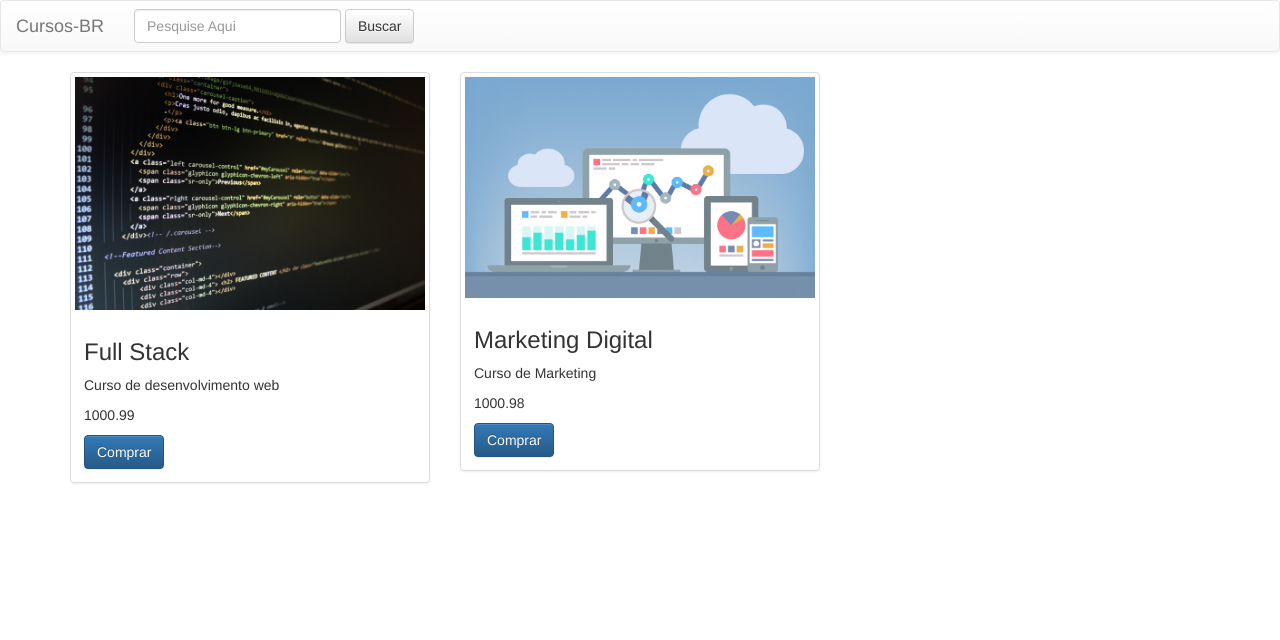
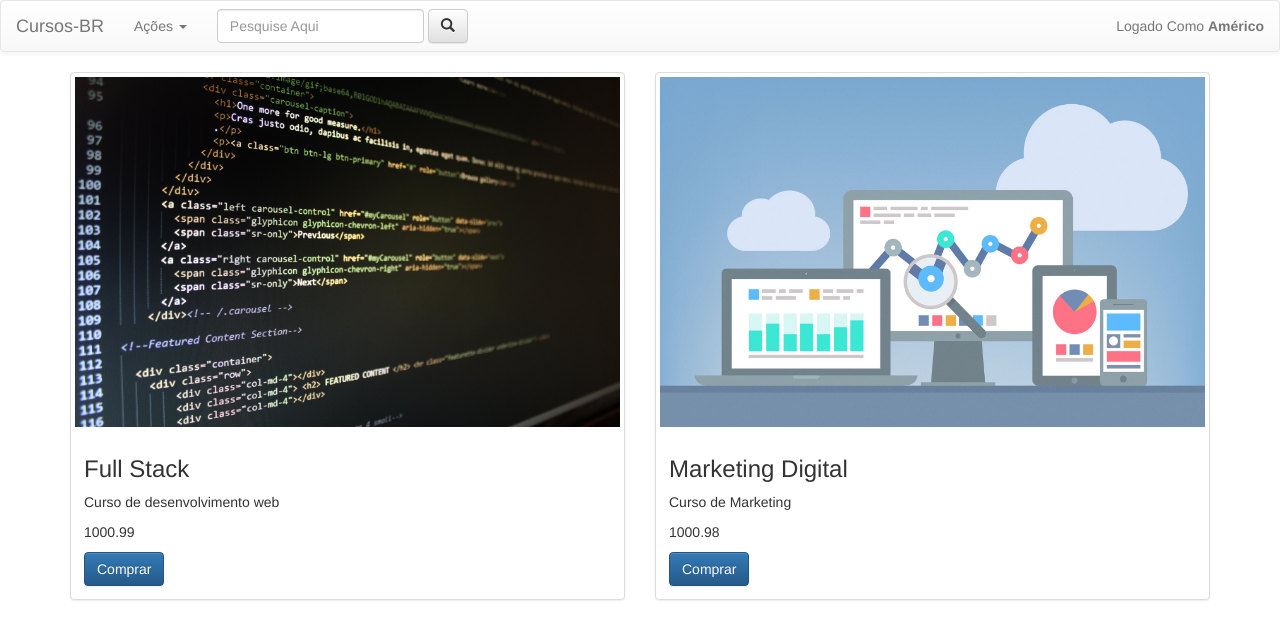
Before and after one commit to americosly/Projeto-CursoPHP, a PHP site: page / in a window 1280 px wide. Shown: the top 640 px of the page. Run offline with PHP 8.4, Linux system fonts and the light colour scheme.

Commit message:
Adicionado funcionalidade de admin no menu

```diff
--- a/assets/css/style.css
+++ b/assets/css/style.css
@@ -0,0 +1,5 @@
+.thumbnail a>img,
+.thumbnail>img {
+    height: 350px;
+    width: 600px;
+}
--- a/index.php
+++ b/index.php
@@ -8,6 +8,13 @@
     $descricaoCurso2 = "Curso de Marketing";
     $valorCurso2 = 1000.98;
     $imagemCurso2 = "marketing.jpg";
+
+    $usuario = [
+      "Nome" => "Américo",
+      "Email" => "americo_tss@hotmail.com",
+      "Senha" => 12345,
+      "NivelAcesso" => mt_rand(0,1)
+    ];
 ?>
 
 <!DOCTYPE html>
@@ -18,9 +25,11 @@
     <meta http-equiv="X-UA-Compatible" content="ie=edge">
     <link rel="stylesheet" href="https://maxcdn.bootstrapcdn.com/bootstrap/3.3.7/css/bootstrap.min.css" integrity="sha384-BVYiiSIFeK1dGmJRAkycuHAHRg32OmUcww7on3RYdg4Va+PmSTsz/K68vbdEjh4u" crossorigin="anonymous">
     <link rel="stylesheet" href="https://maxcdn.bootstrapcdn.com/bootstrap/3.3.7/css/bootstrap-theme.min.css" integrity="sha384-rHyoN1iRsVXV4nD0JutlnGaslCJuC7uwjduW9SVrLvRYooPp2bWYgmgJQIXwl/Sp" crossorigin="anonymous">
-    <script src="https://maxcdn.bootstrapcdn.com/bootstrap/3.3.7/js/bootstrap.min.js" integrity="sha384-Tc5IQib027qvyjSMfHjOMaLkfuWVxZxUPnCJA7l2mCWNIpG9mGCD8wGNIcPD7Txa" crossorigin="anonymous"></script>
+    <link rel="stylesheet" href="assets/css/style.css">
     <title>Teste PHP</title>
 </head>
+
+<body>
     <nav class="navbar navbar-default">
     <div class="container-fluid">
         <div class="navbar-header">
@@ -28,35 +37,54 @@
             <span>Cursos-BR</span>
         </a>
         </div>
+      <div class="collapse navbar-collapse" id="bs-example-navbar-collapse-1">
+        <?php if ($usuario["NivelAcesso"] ==1) : ?>
+            <ul class="nav navbar-nav">
+              <li class="dropdown">
+                <a href="#" class="dropdown-toggle" data-toggle="dropdown" role="button" aria-haspopup="true" aria-expanded="false">Ações <span class="caret"></span></a>
+                <ul class="dropdown-menu">
+                  <li><a href="#">Adiciona Produto</a></li>
+                  <li><a href="#">Editar Produto</a></li>
+                </ul>
+              </li>
+            </ul>
+        <?php endif; ?>
     <form class="navbar-form navbar-left" role="search">
     <div class="form-group">
         <input type="text" class="form-control" placeholder="Pesquise Aqui">
     </div>
-    <button type="submit" class="btn btn-default">Buscar</button>
+    <button type="submit" class="btn btn-default"><span class="glyphicon glyphicon-search" aria-hidden="true"></span></button>
     </form>
+    <p class="navbar-text navbar-right">
+      Logado Como
+      <strong>
+        <a href="#" class="navbar-link"><?php echo $usuario["Nome"]; ?></a>
+      </strong>
+    </p>
+    </div>
+  </div>
 </nav>
-    </div>
 
  <div class="container">
   <div class="row">
-  <div class="col-sm-6 col-md-4">
+    <div class="col-sm-6 col-md-6">
       <div class="thumbnail">
         <img src="<?php echo "assets/img/$imagemCurso1" ?>" alt="<?php echo "Imagem de curso $nomeCurso1";?>">
         <div class="caption">
           <h3><?php echo $nomeCurso1; ?></h3>
-        <p><? echo $descricaoCurso1; ?></p>
-        <p><? echo $valorCurso1; ?></p>
+          <p><?php echo $descricaoCurso1; ?></p>
+          <p><?php echo $valorCurso1; ?></p>
           <a href="#" class="btn btn-primary" role="button">Comprar</a>
         </div>
       </div>
     </div>
-  <div class="col-sm-6 col-md-4">
+    <div class="col-sm-6 col-md-6">
       <div class="thumbnail">
         <img src="<?php echo "assets/img/$imagemCurso2" ?>" alt="<?php echo "Imagem de curso $nomeCurso2";?>">
         <div class="caption">
           <h3><?php echo $nomeCurso2; ?></h3>
-        <p><? echo $descricaoCurso2; ?></p>
-        <p><? echo $valorCurso2; ?></p>
+          <p><?php echo $descricaoCurso2; ?></p>
+          <p><?php echo $valorCurso2; ?></p>
           <a href="#" class="btn btn-primary" role="button">Comprar</a>
         </div>
       </div>
@@ -64,7 +92,7 @@
       </div>
   </div>
 
-<body>
-
+  <script src="https://cdnjs.cloudflare.com/ajax/libs/jquery/3.3.1/jquery.min.js"></script>
+  <script src="https://maxcdn.bootstrapcdn.com/bootstrap/3.3.7/js/bootstrap.min.js" integrity="sha384-Tc5IQib027qvyjSMfHjOMaLkfuWVxZxUPnCJA7l2mCWNIpG9mGCD8wGNIcPD7Txa" crossorigin="anonymous"></script>
 </body>
 </html>
```
Also changed, not shown: index2.php (added, +48 -0 lines). Lines whose indentation alone changed are shown as unchanged.
